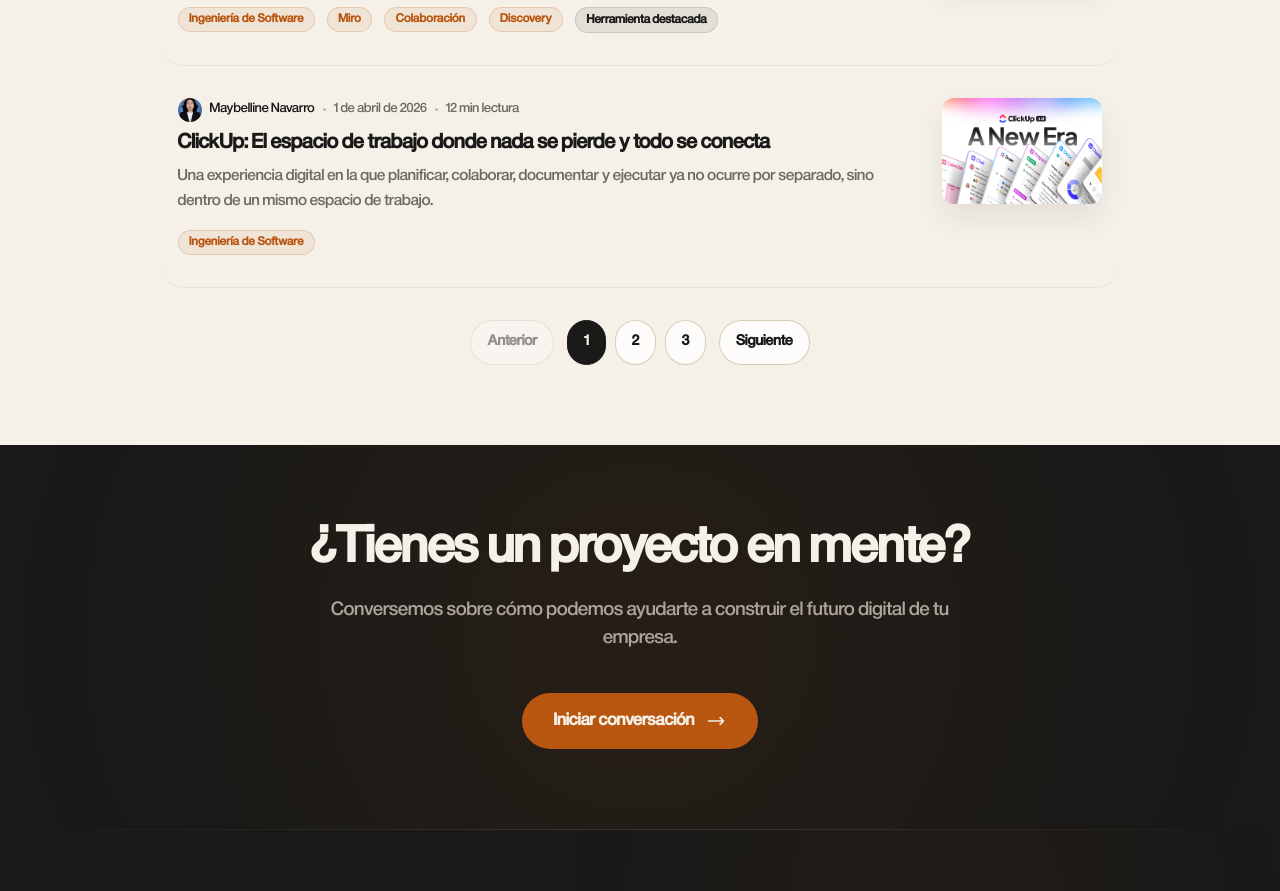
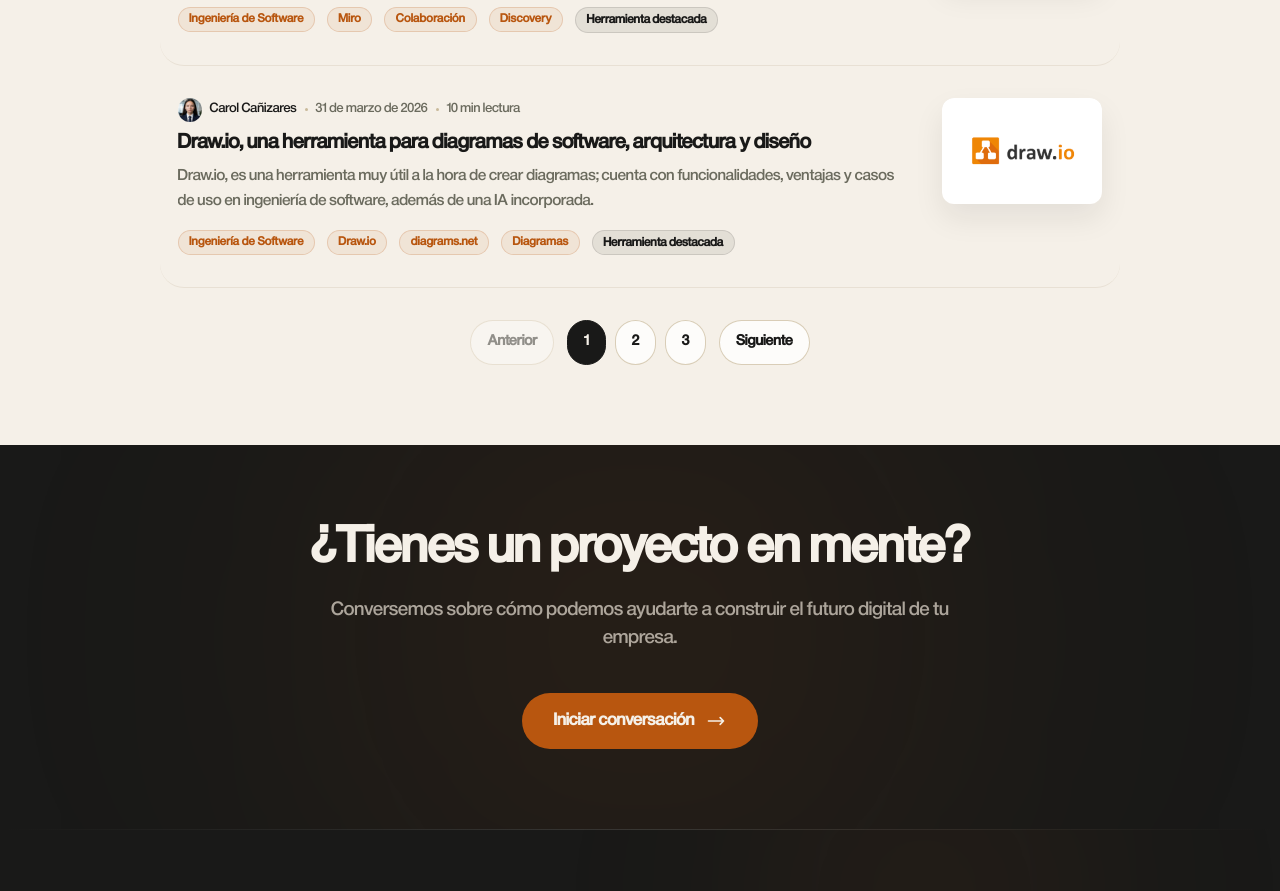
Before and after one commit to JosueGarciaAbata/team-corporate, an Angular app: page /blog in a window 1280 px wide. Shown: the part 1820-2711 px from the top of the page. Built offline with nearby package versions, Linux system fonts and the light colour scheme.

Commit message:
feat(blog): add tags for Draw.io and ClickUp in blog entries

```diff
--- a/src/app/data/blogs/blog-draw-io.ts
+++ b/src/app/data/blogs/blog-draw-io.ts
@@ -9,6 +9,7 @@
     'Draw.io, es una herramienta muy útil a la hora de crear diagramas; cuenta con funcionalidades, ventajas y casos de uso en ingeniería de software, además de una IA incorporada.',
   coverImageUrl: '/assets/img/services/drawio.webp',
   category: c.software,
+  tags: ['Draw.io', 'diagrams.net', 'Ingeniería de Software', 'Diagramas', 'Arquitectura de Software', 'UML', 'BPMN', 'Documentación Técnica', 'Integraciones', 'Visualización', 'Diseño', 'Modelado'],
   authors: [a.carol],
   date: '2026-03-31',
   readTime: '10 min',
--- a/src/app/data/blogs/clickup.ts
+++ b/src/app/data/blogs/clickup.ts
@@ -14,6 +14,7 @@
         'Una experiencia digital en la que planificar, colaborar, documentar y ejecutar ya no ocurre por separado, sino dentro de un mismo espacio de trabajo.',
     coverImageUrl: clickupCoverPlaceholder,
     category: c.software,
+    tags: ['ClickUp', 'Ingeniería de Software', 'Productividad', 'Gestión de Proyectos', 'Colaboración', 'Tareas', 'Whiteboards', 'Documentación', 'Automatización', 'Dashboards', 'Organización', 'Trabajo en Equipo'],
     authors: [a.maybelline],
     date: '2026-04-01',
     readTime: '12 min',
--- a/src/app/pages/blog/blog.ts
+++ b/src/app/pages/blog/blog.ts
@@ -15,13 +15,17 @@
   private readonly toolPriority = [
     'figma-ciclo-vida-software',
     'balsamiq-wireframes',
-    'miro-analisis-diseno-software'
+    'miro-analisis-diseno-software',
+    'draw-io',
+    'clickup-organizacion-trabajo'
   ];
   private readonly preferredFilters = [
     'Ingeniería de Software',
     'Figma',
     'UX',
     'UI',
+    'Draw.io',
+    'ClickUp',
     'DevOps',
     'Arquitectura Cloud',
     'Desarrollo Web',
```
